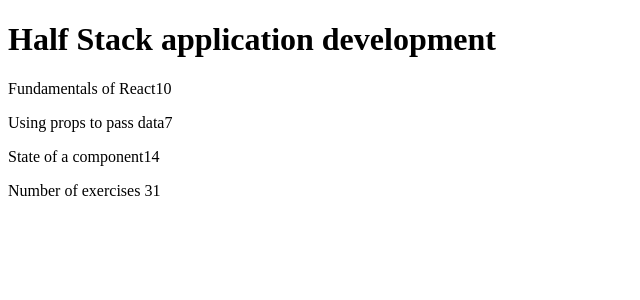
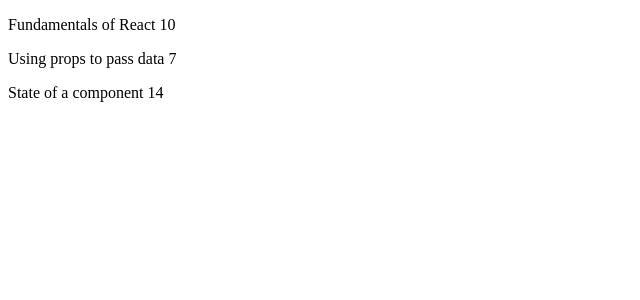
Before and after one commit to FranciscoGP-telco/FullStackOpenCourse, a React (Create React App) app in the folder part1/courseinfo/: page / in a window 1280 px wide. Shown: the top 300 px of the page, without its empty margins (0-640 px from the left). Built offline with nearby package versions, Linux system fonts and the light colour scheme.

Commit message:
Exercise 1.2 done

```diff
--- a/part1/courseinfo/src/App.js
+++ b/part1/courseinfo/src/App.js
@@ -1,30 +1,12 @@
-const Header = (props) => {
-  return (
-    <h1>{props.course}</h1>
-  )
-}
-
-const Content = (props) => {
+const Part = (props) => {
   return (
     props.exercises.map(
-      exercise => <p id={exercise.id}>
-        {exercise.part}
-        {exercise.exerciseNum}
-      </p>
+      exercise => <p id={exercise.id}> {exercise.part} {exercise.exerciseNum} </p>
       )
   )
 }
 
-const Total = (props) => {
-  let result = 0
-  props.exercises.forEach(exercise => result += exercise.exerciseNum)
-  return (
-    <p>Number of exercises {result}</p>
-  )
-}
-
 const App = () => {
-  const course = 'Half Stack application development'
   const exercises = [
     { id: 1, part: 'Fundamentals of React', exerciseNum: 10 },
     { id: 2, part: 'Using props to pass data', exerciseNum: 7 },
@@ -33,9 +15,7 @@
 
   return (
     <div>
-      <Header course={course} />
-      <Content exercises={exercises} />
-      <Total exercises={exercises} />
+      <Part exercises={exercises} />
     </div>
   )
 }
```
